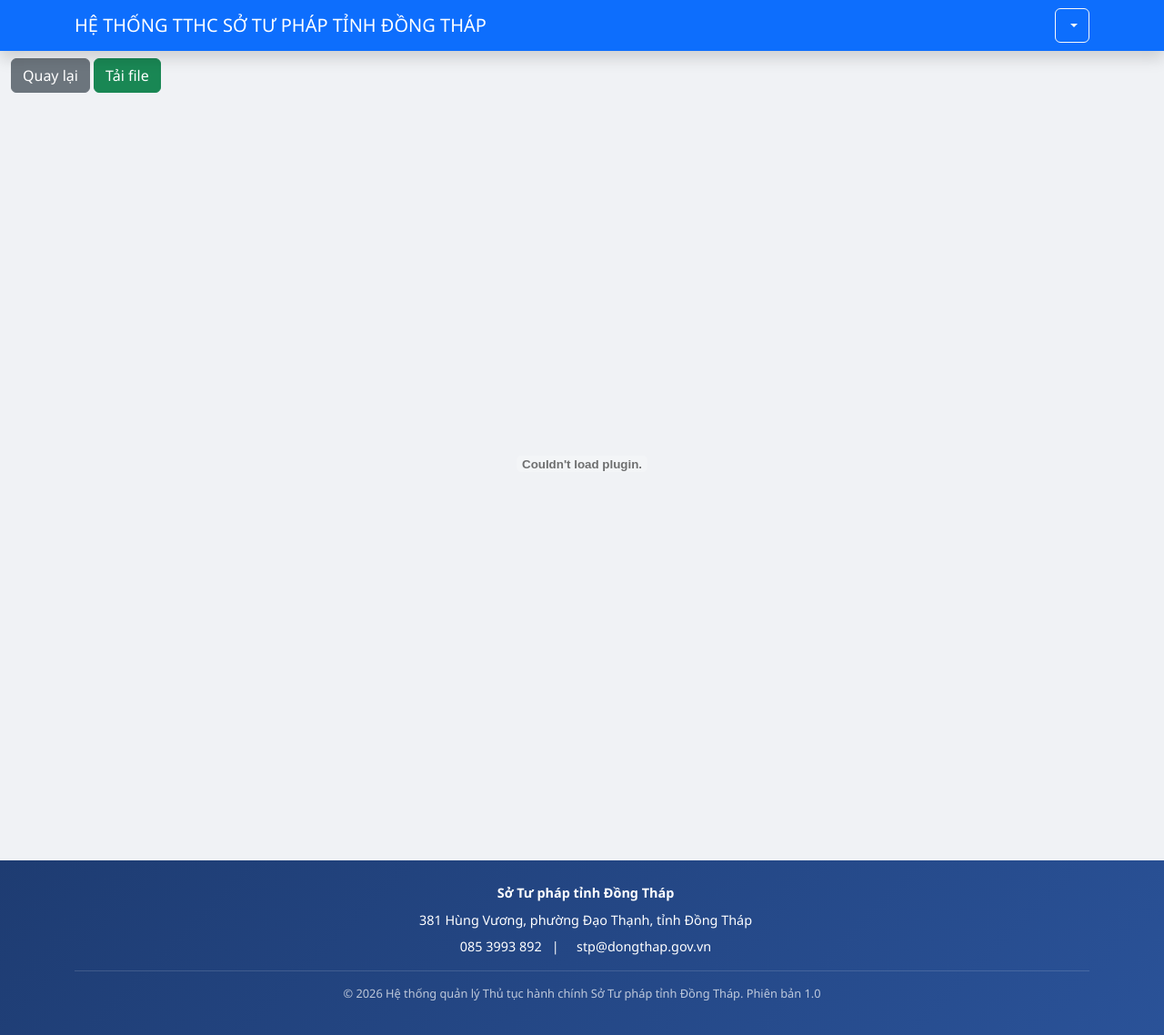
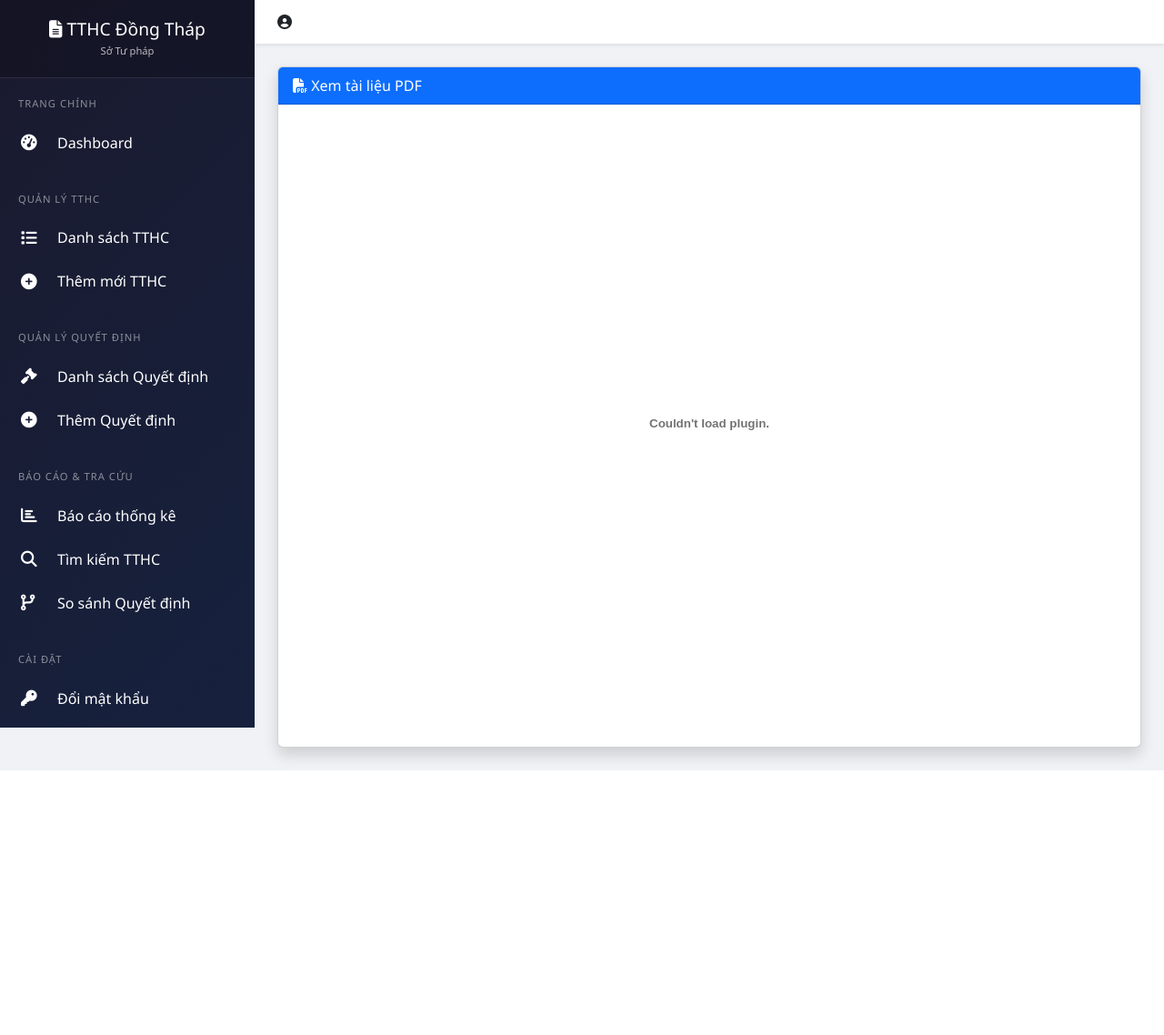
Before and after one commit to sotuphap-stpdt/quan-ly-tthc, a Flask app: template templates/xem_pdf.html in a window 1280 px wide. Shown: the whole page at 91% size. After the commit the page ends 847 px from the top, so only its background shows below. Run offline with Flask 3, Linux system fonts and the light colour scheme; the template is opened without the code that fills it, so the values that code supplies are empty.

Commit message:
Update xem_pdf.html

```diff
--- a/templates/xem_pdf.html
+++ b/templates/xem_pdf.html
@@ -1,69 +1,12 @@
-<!DOCTYPE html>
-<html>
-<head>
-    <title>Xem PDF - HỆ THỐNG TTHC SỞ TƯ PHÁP TỈNH ĐỒNG THÁP</title>
-    <link href="https://cdn.jsdelivr.net/npm/bootstrap@5.3.0/dist/css/bootstrap.min.css" rel="stylesheet">
-    <style>
-        * { margin: 0; padding: 0; box-sizing: border-box; }
-        body { background: #f0f2f5; font-family: 'Segoe UI', Tahoma, Geneva, Verdana, sans-serif; display: flex; flex-direction: column; min-height: 100vh; }
-        .main-content { flex: 1; }
-        .footer { background: linear-gradient(135deg, #1e3c72 0%, #2a5298 100%); color: white; padding: 25px 0 20px; margin-top: 30px; width: 100%; }
-        .footer .footer-info { text-align: center; }
-        .footer .footer-info p { margin-bottom: 8px; font-size: 0.9rem; }
-        .footer .footer-info i { width: 25px; margin-right: 8px; opacity: 0.8; }
-        .footer .copyright { text-align: center; padding-top: 15px; margin-top: 15px; border-top: 1px solid rgba(255,255,255,0.2); font-size: 0.8rem; opacity: 0.7; }
-        .dropdown-menu { min-width: 200px; }
-        .dropdown-item i { width: 20px; margin-right: 8px; }
-    </style>
-</head>
-<body>
-<nav class="navbar navbar-expand-lg navbar-dark bg-primary shadow">
-    <div class="container">
-        <a class="navbar-brand" href="/"><i class="fas fa-chart-line"></i> HỆ THỐNG TTHC SỞ TƯ PHÁP TỈNH ĐỒNG THÁP</a>
-        <div class="ms-auto">
-            <div class="dropdown">
-                <button class="btn btn-outline-light dropdown-toggle" type="button" data-bs-toggle="dropdown">
-                    <i class="fas fa-user-circle"></i> {{ username }} {% if role == 'admin' %}<span class="badge bg-danger ms-1">Admin</span>{% endif %}
-                </button>
-                <ul class="dropdown-menu dropdown-menu-end">
-                    <li><a class="dropdown-item" href="/doi_mat_khau"><i class="fas fa-key"></i> Đổi mật khẩu</a></li>
-                    {% if role == 'admin' %}
-                    <li><a class="dropdown-item" href="/users"><i class="fas fa-users"></i> Quản lý người dùng</a></li>
-                    <li><a class="dropdown-item" href="/backup"><i class="fas fa-database"></i> Sao lưu dữ liệu</a></li>
-                    {% endif %}
-                    <li><hr class="dropdown-divider"></li>
-                    <li><a class="dropdown-item text-danger" href="/logout"><i class="fas fa-sign-out-alt"></i> Đăng xuất</a></li>
-                </ul>
-            </div>
-        </div>
-    </div>
-</nav>
+{% extends "base.html" %}
 
-<div class="main-content">
-    <div class="container-fluid mt-2">
-        <div class="row">
-            <div class="col-12">
-                <a href="/quyet_dinh" class="btn btn-secondary mb-2"><i class="fas fa-arrow-left"></i> Quay lại</a>
-                <a href="/uploads/quyet_dinh/{{ file_name }}" download class="btn btn-success mb-2"><i class="fas fa-download"></i> Tải file</a>
-            </div>
-            <div class="col-12">
-                <embed src="/uploads/quyet_dinh/{{ file_name }}" type="application/pdf" width="100%" height="800px">
-            </div>
-        </div>
+{% block title %}Xem PDF{% endblock %}
+
+{% block content %}
+<div class="card shadow">
+    <div class="card-header bg-primary text-white"><i class="fas fa-file-pdf"></i> Xem tài liệu PDF</div>
+    <div class="card-body p-0">
+        <embed src="{{ url }}" type="application/pdf" width="100%" height="700px">
     </div>
 </div>
-
-<footer class="footer">
-    <div class="container">
-        <div class="footer-info">
-            <p><i class="fas fa-building"></i> <strong>Sở Tư pháp tỉnh Đồng Tháp</strong></p>
-            <p><i class="fas fa-map-marker-alt"></i> 381 Hùng Vương, phường Đạo Thạnh, tỉnh Đồng Tháp</p>
-            <p><i class="fas fa-phone-alt"></i> 085 3993 892 &nbsp;&nbsp;|&nbsp;&nbsp; <i class="fas fa-envelope"></i> stp@dongthap.gov.vn</p>
-        </div>
-        <div class="copyright">
-            <p>© 2026 Hệ thống quản lý Thủ tục hành chính Sở Tư pháp tỉnh Đồng Tháp. Phiên bản 1.0</p>
-        </div>
-    </div>
-</footer>
-</body>
-</html>
+{% endblock %}
```
